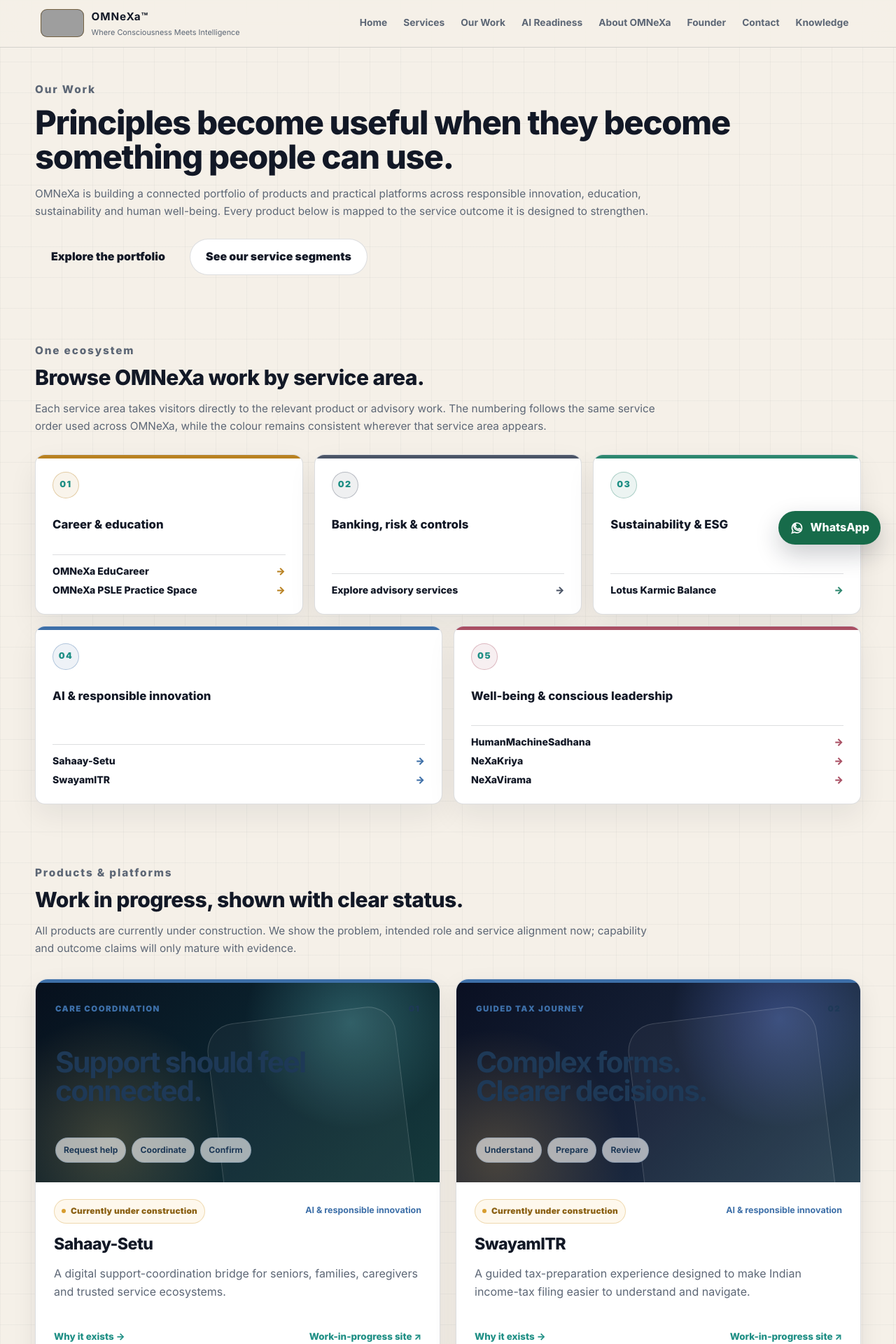
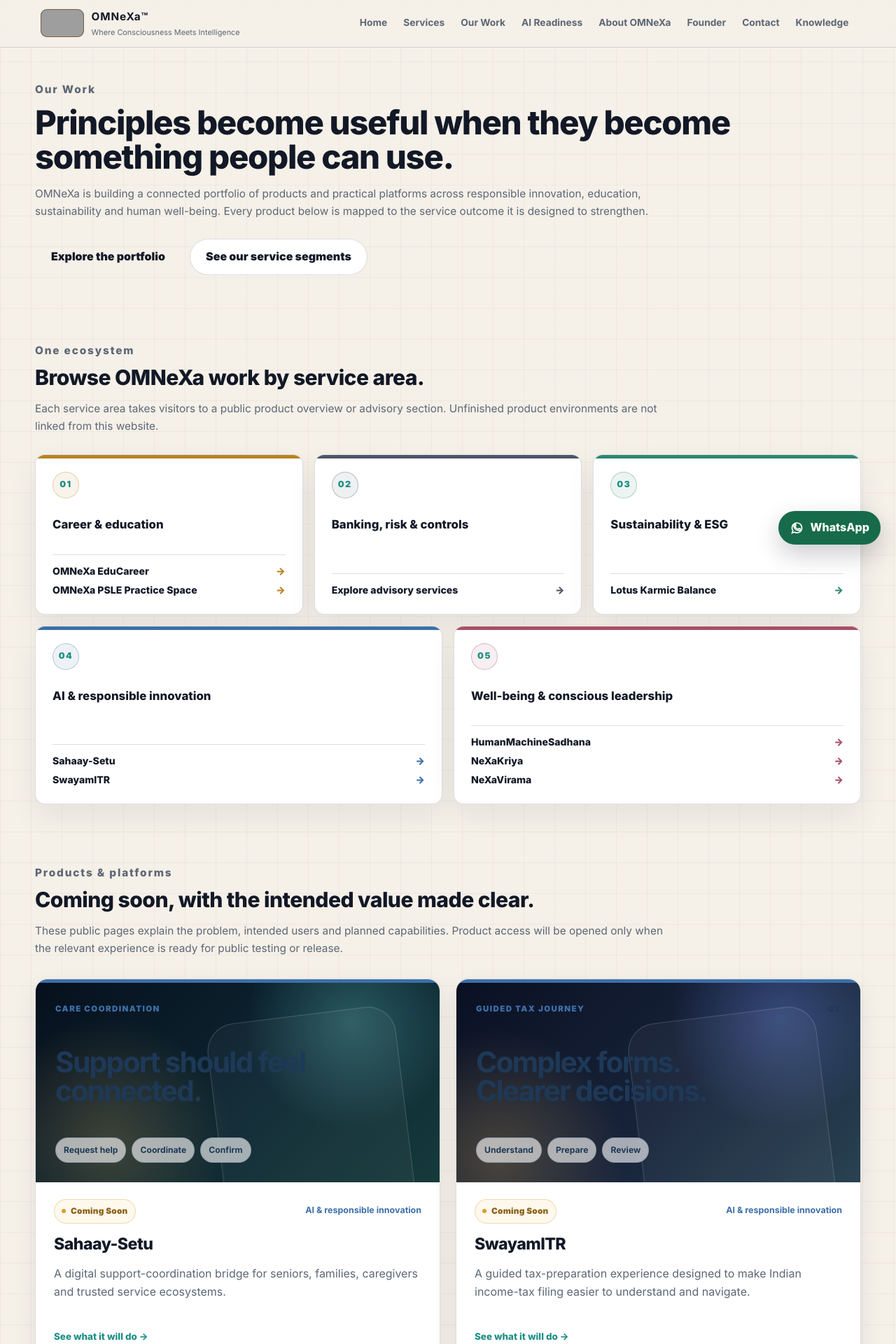
Before and after one commit to HumanSamaritan/OMNEXAFuture, a Next.js app: page /work in a window 1280 px wide. Shown: the top 1920 px of the page at 70% size. Built offline with nearby package versions, Linux system fonts and the light colour scheme; grey boxes are pictures that could not be loaded.

Commit message:
Replace product app links with coming-soon landing pages

```diff
--- a/app/work/page.tsx
+++ b/app/work/page.tsx
@@ -7,7 +7,7 @@ const siteUrl = "https://www.omnexagoc.com";
 export const metadata: Metadata = {
   title: "Our Work | OMNeXa Products & Platforms",
   description:
-    "Explore OMNeXa products and work in progress across AI and responsible innovation, education and careers, sustainability and ESG, and well-being and conscious leadership.",
+    "Explore OMNeXa product concepts and coming-soon platforms across AI and responsible innovation, education and careers, sustainability and ESG, and well-being and conscious leadership.",
   keywords: [
     "OMNeXa products",
     "OMNeXa portfolio",
@@ -52,7 +52,7 @@ const workFaqs = [
   {
     question: "Are OMNeXa products available now?",
     answer:
-      "The products shown on this page are currently under construction. Some work-in-progress environments may be accessible, but capabilities, availability and interfaces can change during development."
+      "The products shown here are coming soon. Their public pages describe the problem, intended direction and planned capabilities, but do not provide access to unfinished product environments."
   },
   {
     question: "How are OMNeXa products connected to its services?",
@@ -75,7 +75,7 @@ const collectionSchema = {
       url: `${siteUrl}/work`,
       name: "OMNeXa Products & Platforms",
       description:
-        "OMNeXa work in progress across responsible innovation, education, sustainability and well-being.",
+        "OMNeXa coming-soon product portfolio across responsible innovation, education, sustainability and well-being.",
       about: { "@id": `${siteUrl}/#organization` },
       mainEntity: {
         "@type": "ItemList",
@@ -89,7 +89,6 @@ const collectionSchema = {
             name: product.name,
             alternateName: product.alternateNames,
             url: `${siteUrl}/work/${product.slug}`,
-            sameAs: product.externalUrl,
             description: product.description,
             applicationCategory: getCategoryName(product.serviceSlug),
             operatingSystem: "Web",
@@ -98,7 +97,7 @@ const collectionSchema = {
             additionalProperty: {
               "@type": "PropertyValue",
               name: "Development status",
-              value: product.status
+              value: "Coming Soon"
             }
           }
         }))
@@ -150,9 +149,8 @@ export default function WorkPage() {
           <p className="eyebrow">One ecosystem</p>
           <h2>Browse OMNeXa work by service area.</h2>
           <p>
-            Each service area takes visitors directly to the relevant product or advisory work. The numbering
-            follows the same service order used across OMNeXa, while the colour remains consistent wherever that
-            service area appears.
+            Each service area takes visitors to a public product overview or advisory section. Unfinished product
+            environments are not linked from this website.
           </p>
         </div>
         <div className="work-segment-grid">
@@ -182,10 +180,10 @@ export default function WorkPage() {
       <section id="portfolio" className="section-shell aligned-section work-portfolio-section">
         <div className="section-heading">
           <p className="eyebrow">Products & platforms</p>
-          <h2>Work in progress, shown with clear status.</h2>
+          <h2>Coming soon, with the intended value made clear.</h2>
           <p>
-            All products are currently under construction. We show the problem, intended role and service
-            alignment now; capability and outcome claims will only mature with evidence.
+            These public pages explain the problem, intended users and planned capabilities. Product access will
+            be opened only when the relevant experience is ready for public testing or release.
           </p>
         </div>
 
@@ -207,14 +205,13 @@ export default function WorkPage() {
 
                 <div className="work-card-copy">
                   <div className="work-card-meta">
-                    <span className="work-status">{product.status}</span>
+                    <span className="work-status">Coming Soon</span>
                     <a href={segment?.href ?? "/services"}>{segment?.shortTitle}</a>
                   </div>
                   <h3><a href={`/work/${product.slug}`}>{product.name}</a></h3>
                   <p>{product.oneLiner}</p>
                   <div className="work-card-links">
-                    <a href={`/work/${product.slug}`}>Why it exists →</a>
-                    <a href={product.externalUrl} target="_blank" rel="noreferrer">Work-in-progress site ↗</a>
+                    <a href={`/work/${product.slug}`}>See what it will do →</a>
                   </div>
                 </div>
               </article>
```
